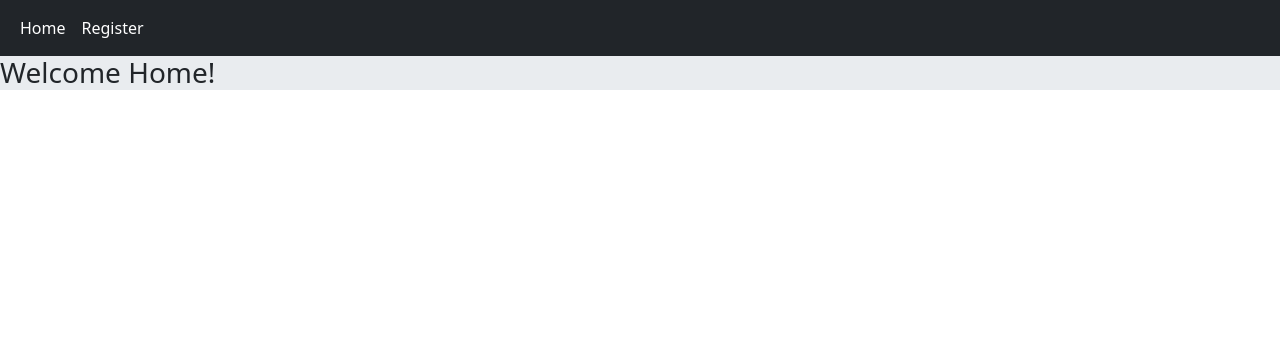
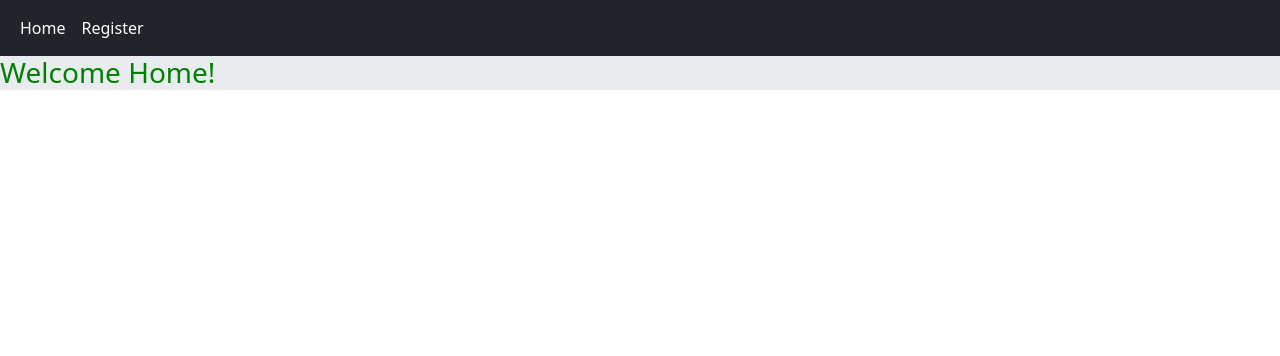
Before and after one commit to RasoulZamani/Django_WebStore, a Django app: page / in a window 1280 px wide. Shown: the top 356 px of the page. Run offline with Django 4.2, Linux system fonts and the light colour scheme.

Commit message:
a little style by css

```diff
--- /dev/null
+++ b/home/static/home/css/style.css
@@ -0,0 +1,3 @@
+h3 {
+    color:green
+}
--- a/home/templates/home/home.html
+++ b/home/templates/home/home.html
@@ -1,4 +1,9 @@
 {% extends 'base.html' %}
+
+{% load static %}
+{% block extraheaders %}
+<link rel="stylesheet" href="{% static 'home/css/style.css' %}">
+{% endblock %}
 
 {% block title %} Home {% endblock %}
 
--- /dev/null
+++ b/static/css/jumbotron.css
@@ -0,0 +1,6 @@
+
+.jumbotron{
+    padding: 20 px;
+    margin-bottom: 20 px;
+    background-color: #e9ecef;
+}
--- a/templates/base.html
+++ b/templates/base.html
@@ -1,19 +1,13 @@
-
 <!DOCTYPE html>
+{% load static %}
 <html lang="en">
 <head>
     <meta charset="UTF-8">
     <link href="https://cdn.jsdelivr.net/npm/bootstrap@5.3.0-alpha1/dist/css/bootstrap.min.css" rel="stylesheet" integrity="sha384-GLhlTQ8iRABdZLl6O3oVMWSktQOp6b7In1Zl3/Jr59b6EGGoI1aFkw7cmDA6j6gD" crossorigin="anonymous">
     <title>{% block title %} {% endblock %} </title>
+    <link rel="stylesheet" href="{% static 'css/jumbotron.css'%}">
 
-    <style>
-        .jumbotron{
-            padding: 20 px;
-            margin-bottom: 20 px;
-            background-color: #e9ecef;
-        }
-
-    </style>
+    {% block extraheaders %} {% endblock %}
 </head>
 <body>
     {% include 'includes/navbar.html' %}
```
Also changed, not shown: store/settings.py (+4 -3 lines).
